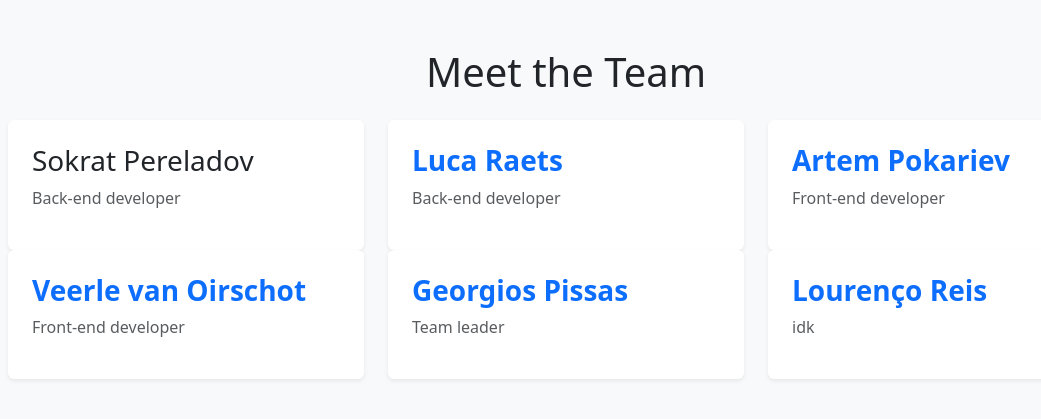
After one commit to kvlvskyyy/slaptop, a Flask app: template templates/aboutus.html in a window 1280 px wide. The commit adds this page. Shown: the top 419 px of the page, without its empty margins (74-1115 px from the left). Run offline with Flask 3, Linux system fonts and the light colour scheme; the template is opened without the code that fills it, so the values that code supplies are empty.

Commit message:
ignore this

```diff
--- /dev/null
+++ b/templates/aboutus.html
@@ -0,0 +1,63 @@
+<!doctype html>
+<html lang="en">
+  <head>
+    <meta charset="utf-8">
+    <meta name="viewport" content="width=device-width, initial-scale=1">
+    <link href="https://cdn.jsdelivr.net/npm/bootstrap@5.3.3/dist/css/bootstrap.min.css" rel="stylesheet">
+    <link rel="icon" href="/static/images/icons/Logo.svg" type="image/svg+xml">
+  </head>
+  <body class="bg-light">
+
+    <div class="container">
+
+        <h1 class="text-center mt-5">Meet the Team</h1>
+
+        <div class="row mt-4">
+
+            <div class="col-md-4">
+                <div class="bg-white p-4 rounded shadow-sm">
+                    <h3>Sokrat Pereladov</h3>
+                    <p class="text-muted">Back-end developer</p>
+                </div>
+            </div>
+
+            <div class="col-md-4">
+                <div class="bg-white p-4 rounded shadow-sm">
+                    <h3 class="text-primary fw-bold">Luca Raets</h3>
+                    <p class="text-muted">Back-end developer</p>
+                </div>
+            </div>
+
+            <div class="col-md-4">
+                <div class="bg-white p-4 rounded shadow-sm">
+                    <h3 class="text-primary fw-bold">Artem Pokariev</h3>
+                    <p class="text-muted">Front-end developer</p>
+                </div>
+            </div>
+
+            <div class="col-md-4">
+                <div class="bg-white p-4 rounded shadow-sm">
+                    <h3 class="text-primary fw-bold">Veerle van Oirschot</h3>
+                    <p class="text-muted">Front-end developer</p>
+                </div>
+            </div>
+
+            <div class="col-md-4">
+                <div class="bg-white p-4 rounded shadow-sm">
+                    <h3 class="text-primary fw-bold">Georgios Pissas</h3>
+                    <p class="text-muted">Team leader</p>
+                </div>
+            </div>
+
+            <div class="col-md-4">
+                <div class="bg-white p-4 rounded shadow-sm">
+                <h3 class="text-primary fw-bold">Lourenço Reis</h3>
+                <p class="text-muted">idk</p>
+                </div>
+            </div>
+
+        </div>
+    </div>
+
+  </body>
+</html>
--- a/templates/login.html
+++ b/templates/login.html
@@ -7,6 +7,7 @@
     <link href="https://cdn.jsdelivr.net/npm/bootstrap@5.3.3/dist/css/bootstrap.min.css" rel="stylesheet">
     <link rel="stylesheet" href="https://cdn.jsdelivr.net/npm/bootstrap-icons@1.11.3/font/bootstrap-icons.min.css">
     <link rel="stylesheet" href="/static/styles.css">
+    <link rel="icon" href="/static/images/icons/Logo.svg" type="image/svg+xml">
 </head>
 
 <body class="bg-body-tertiary">
```
Also changed, not shown: instance/users.db (added).
